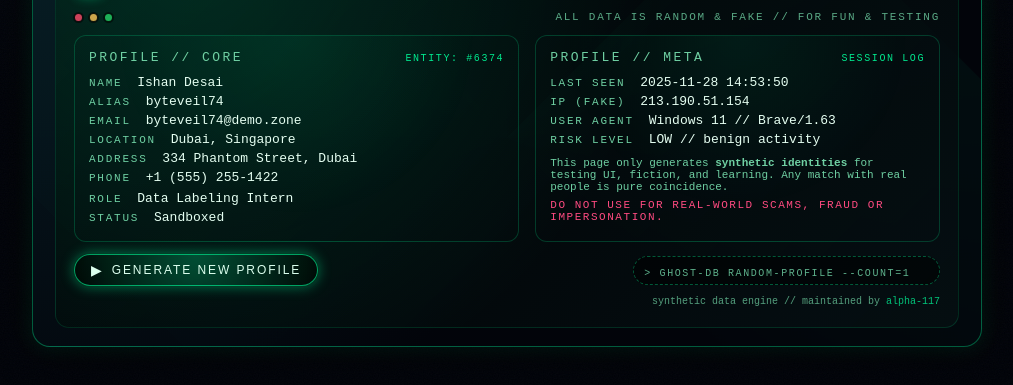
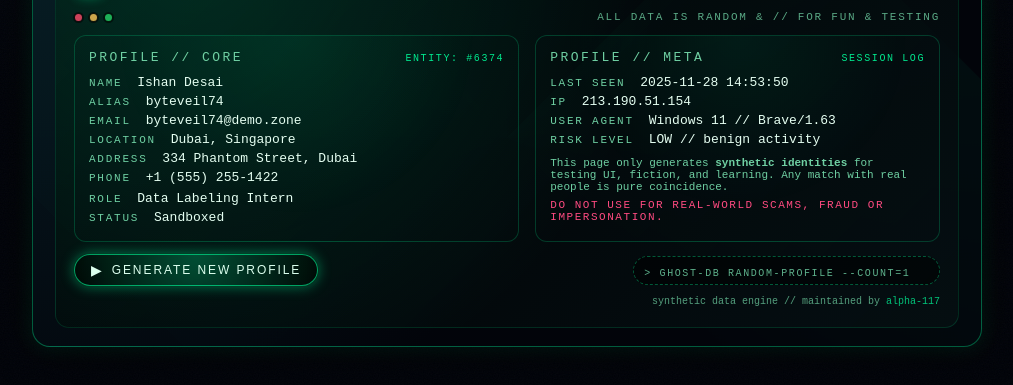
Before and after one commit to pragyankaranwindows/pragyankaranwindows.github.io, a plain HTML site: page index.html in a window 1280 px wide. Shown: the part 263-648 px from the top of the page, without its empty margins (133-1146 px from the left). Drawn offline with Linux system fonts and the light colour scheme.

Commit message:
Update index.html

```diff
--- a/index.html
+++ b/index.html
@@ -487,7 +487,7 @@
             <div class="dot yellow"></div>
             <div class="dot green"></div>
           </div>
-          <div class="term-label">ALL DATA IS RANDOM &amp; FAKE // FOR FUN &amp; TESTING</div>
+          <div class="term-label">ALL DATA IS RANDOM &amp;  // FOR FUN &amp; TESTING</div>
         </div>
 
         <div class="grid">
@@ -545,7 +545,7 @@
               <span class="field-value" id="last-seen">—</span>
             </div>
             <div class="profile-field">
-              <span class="field-label">IP (fake)</span>
+              <span class="field-label">IP</span>
               <span class="field-value" id="ip">—</span>
             </div>
             <div class="profile-field">
@@ -613,7 +613,7 @@
     ];
 
     const domains = [
-      "example.net","ghostmail.dev","sandbox.io","demo.zone","lab.fake"
+      "example.net","ghostmail.dev","sandbox.io","demo.zone","lab.com"
     ];
 
     const cities = [
```
